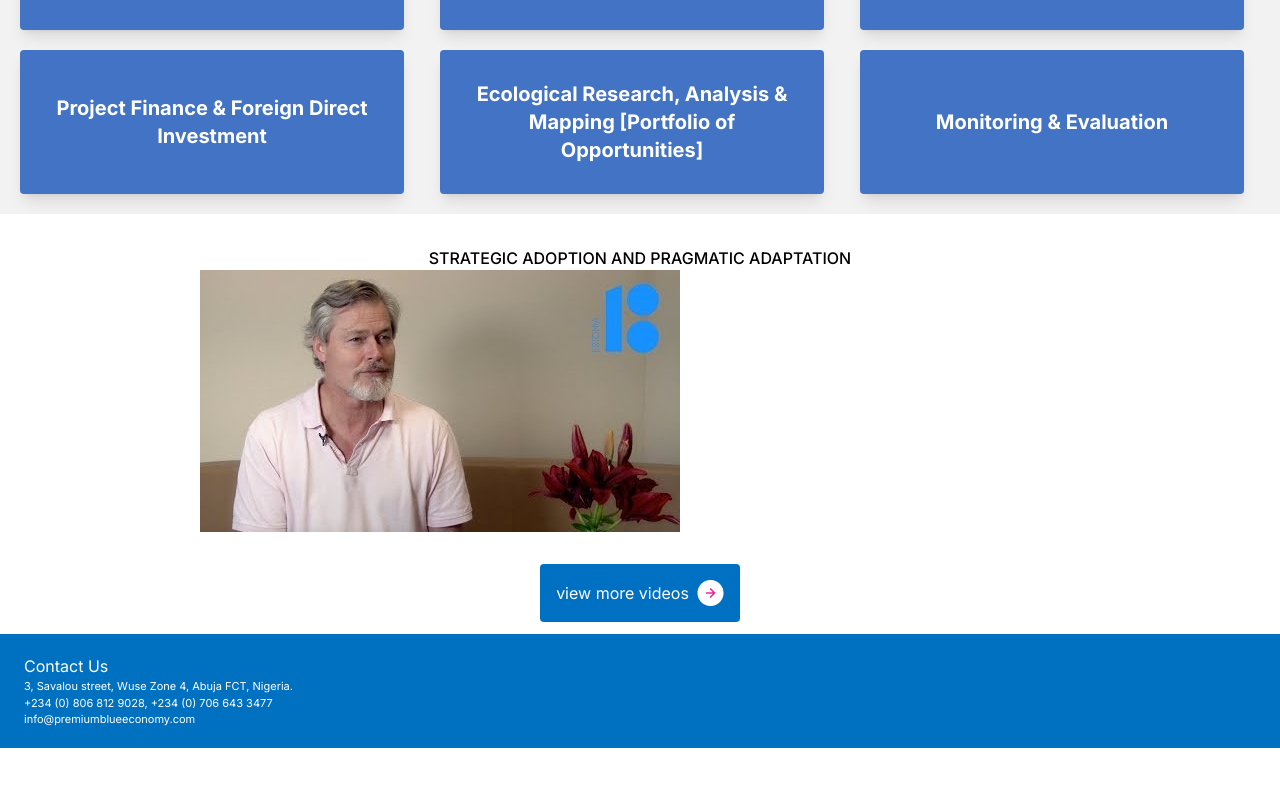
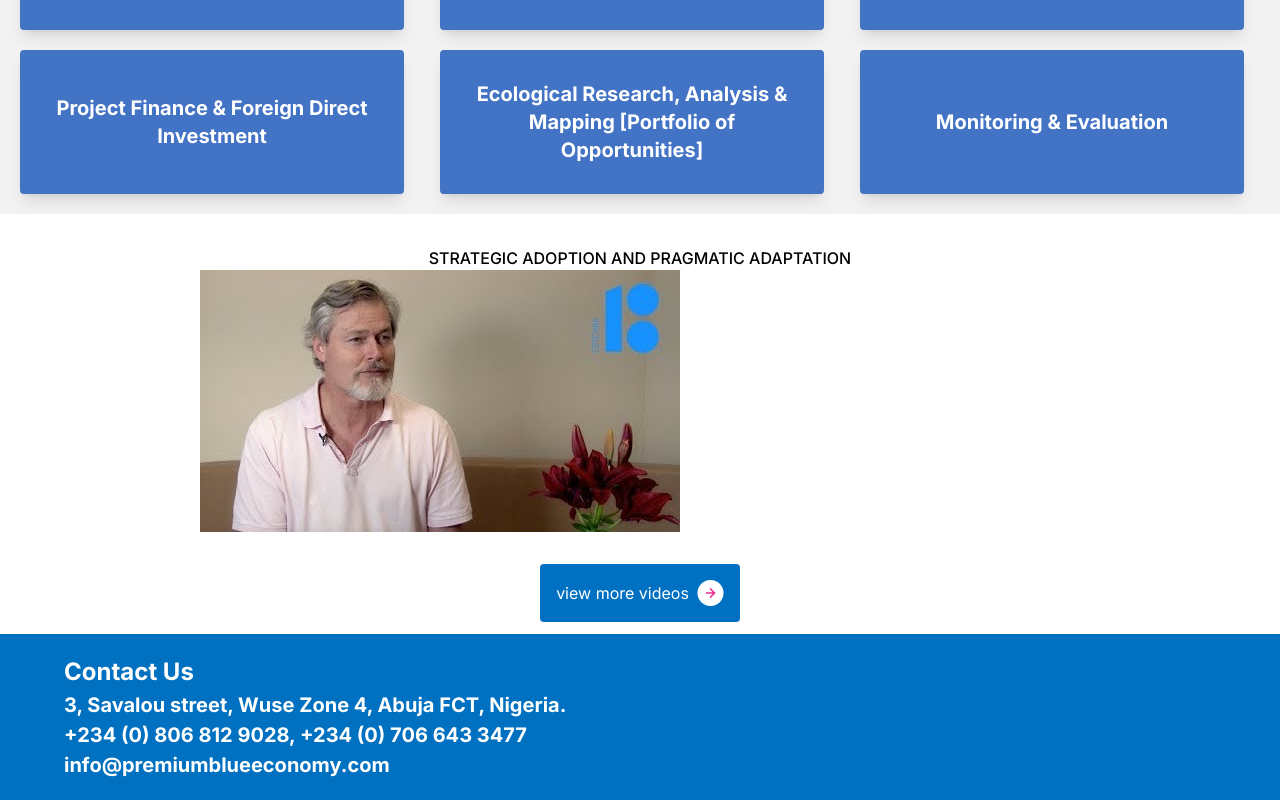
Before and after one commit to Rotinuel/pbe, a Next.js app: page / in a window 1280 px wide. Shown: the part 692-1492 px from the top of the page. Before the commit the page ends 1440 px from the top, so only its background shows below. Built offline with nearby package versions, Linux system fonts and the light colour scheme.

Commit message:
footer again

```diff
--- a/app/components/Footer.tsx
+++ b/app/components/Footer.tsx
@@ -1,12 +1,12 @@
 export function Footer (){
     return(
         <>
-            <div className="mt-[12px] pt-[20px] pb-[20px] px-6 text-[#FFF] bg-[#0071c1]">
+            <div className="mt-[12px] pt-[20px] pb-[20px] px-6 text-[#FFF] bg-[#0071c1] lg:px-16 lg:font-bold lg:text-[48px]">
                 <div className="flex flex-col justify-start gap-x-[12px]">
-                    <h2 className="text-[16px] text-start">Contact Us</h2>
-                    <p className="text-[11px]">3, Savalou street, Wuse Zone 4, Abuja FCT, Nigeria.</p>
-                    <p className="text-[11px]">+234 (0) 806 812 9028, +234 (0) 706 643 3477</p>
-                    <p className="text-[11px]">info@premiumblueeconomy.com</p>
+                    <h2 className="text-[16px] text-start lg:text-[24px]">Contact Us</h2>
+                    <p className="text-[11px] lg:text-[20px]">3, Savalou street, Wuse Zone 4, Abuja FCT, Nigeria.</p>
+                    <p className="text-[11px] lg:text-[20px]">+234 (0) 806 812 9028, +234 (0) 706 643 3477</p>
+                    <p className="text-[11px] lg:text-[20px]">info@premiumblueeconomy.com</p>
                 </div>
                 <div className="text-[12px]">
 
```
